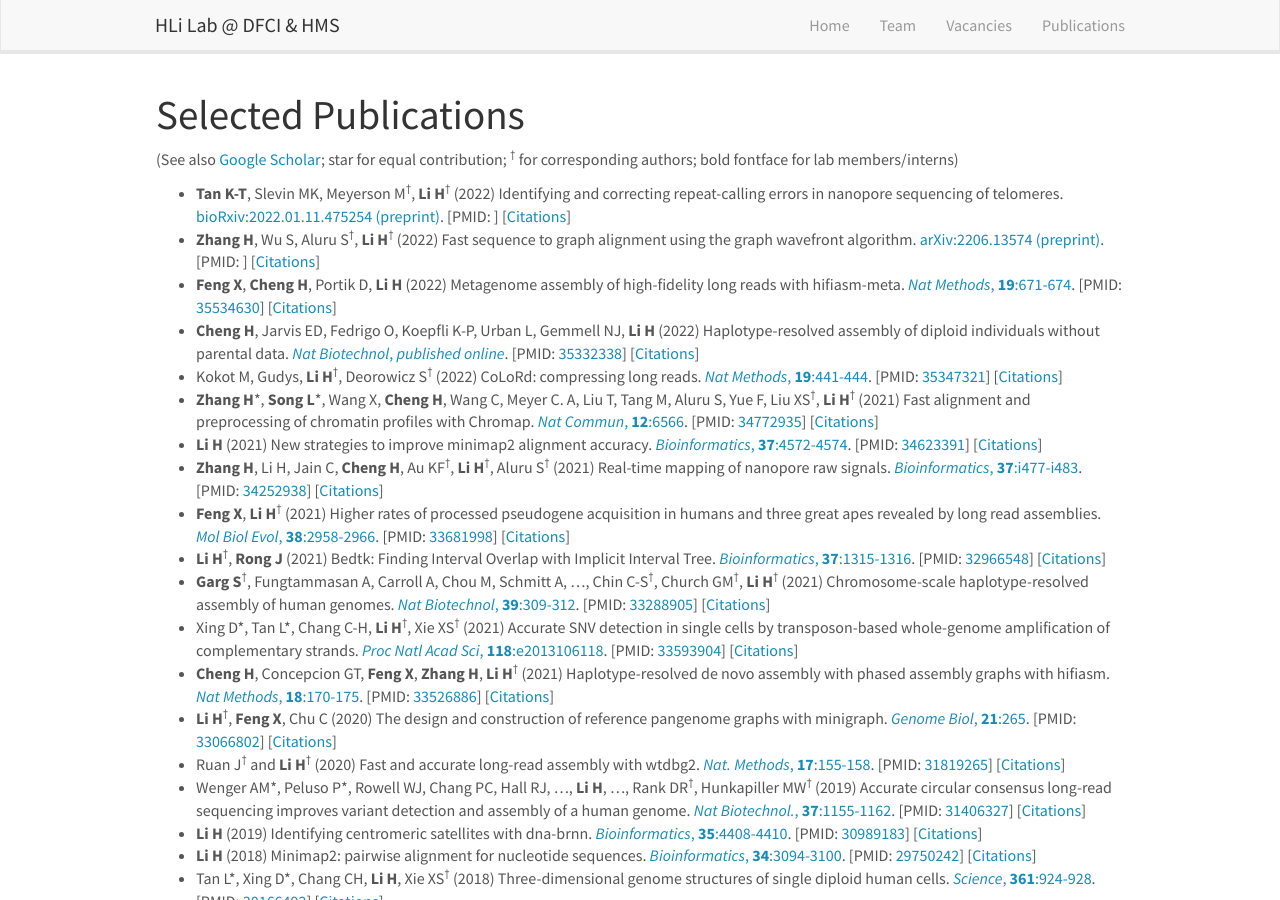
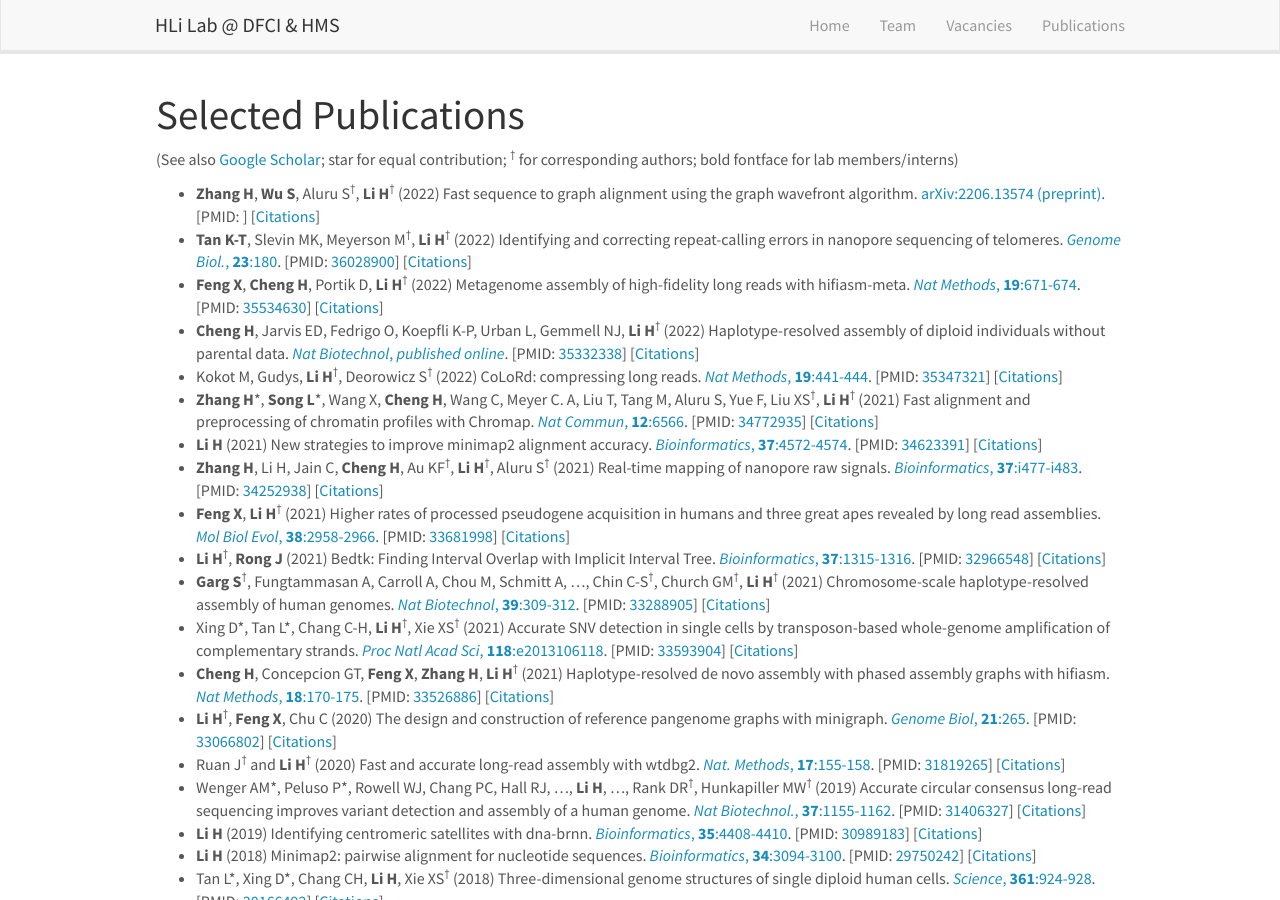
Before and after one commit to hlilab/hlilab.github.io, a Jekyll site: the page built from _pages/publications.md, in a window 1280 px wide and 900 px high. Built offline with Jekyll 4.4.1, drawn with Linux system fonts in a browser that asks for light colours; nearby versions of some CDN libraries; comment, search, counter and statistics services are not loaded.

Commit message:
recent update

```diff
--- a/_data/recentpub.yml
+++ b/_data/recentpub.yml
@@ -1,19 +1,20 @@
-- title: "Identifying and correcting repeat-calling errors in nanopore sequencing of telomeres"
-  authors: <b>Tan K-T</b>, Slevin MK, Meyerson M<sup>&#8224;</sup>, <b>Li H</b><sup>&#8224;</sup>
-  year: 2022
-  url: https://www.biorxiv.org/content/10.1101/2022.01.11.475254v1
-  display: bioRxiv:2022.01.11.475254 (preprint)
-  type: 1
-
 - title: "Fast sequence to graph alignment using the graph wavefront algorithm"
-  authors: <b>Zhang H</b>, Wu S, Aluru S<sup>&#8224;</sup>, <b>Li H</b><sup>&#8224;</sup>
+  authors: <b>Zhang H</b>, <b>Wu S</b>, Aluru S<sup>&#8224;</sup>, <b>Li H</b><sup>&#8224;</sup>
   year: 2022
   url: https://arxiv.org/abs/2206.13574
   display: arXiv:2206.13574 (preprint)
   type: 1
 
+- title: "Identifying and correcting repeat-calling errors in nanopore sequencing of telomeres"
+  authors: <b>Tan K-T</b>, Slevin MK, Meyerson M<sup>&#8224;</sup>, <b>Li H</b><sup>&#8224;</sup>
+  year: 2022
+  url: https://pubmed.ncbi.nlm.nih.gov/36028900/
+  display: <i>Genome Biol.</i>, <b>23</b>:180
+  pmid: 36028900
+  type: 1
+
 - title: "Metagenome assembly of high-fidelity long reads with hifiasm-meta"
-  authors: <b>Feng X</b>, <b>Cheng H</b>, Portik D, <b>Li H</b>
+  authors: <b>Feng X</b>, <b>Cheng H</b>, Portik D, <b>Li H</b><sup>&#8224;</sup>
   year: 2022
   url: https://pubmed.ncbi.nlm.nih.gov/35534630/
   display: <i>Nat Methods</i>, <b>19</b>:671-674
@@ -21,7 +22,7 @@
   type: 1
 
 - title: "Haplotype-resolved assembly of diploid individuals without parental data"
-  authors: <b>Cheng H</b>, Jarvis ED, Fedrigo O, Koepfli K-P, Urban L, Gemmell NJ, <b>Li H</b>
+  authors: <b>Cheng H</b>, Jarvis ED, Fedrigo O, Koepfli K-P, Urban L, Gemmell NJ, <b>Li H</b><sup>&#8224;</sup>
   year: 2022
   url: https://pubmed.ncbi.nlm.nih.gov/35332338/
   display: <i>Nat Biotechnol</i>, <i>published online</i>
--- a/_data/team_members.yml
+++ b/_data/team_members.yml
@@ -49,3 +49,9 @@
   info: HMS master student, joined Jan 2022
   number_educ: 1
   education1: BSc, <a href="https://www.wisc.edu/">University of Wisconsin-Madison</a>, US
+
+- name: Yidan Ma
+  photo: default.png
+  info: HSPH master student, joined Oct 2022
+  number_educ: 1
+  education1: BSc, <a href="https://www.ucdavis.edu/">UC Davis</a>, US
```
Also changed, not shown: _pages/team.md (+1 -1 lines).
